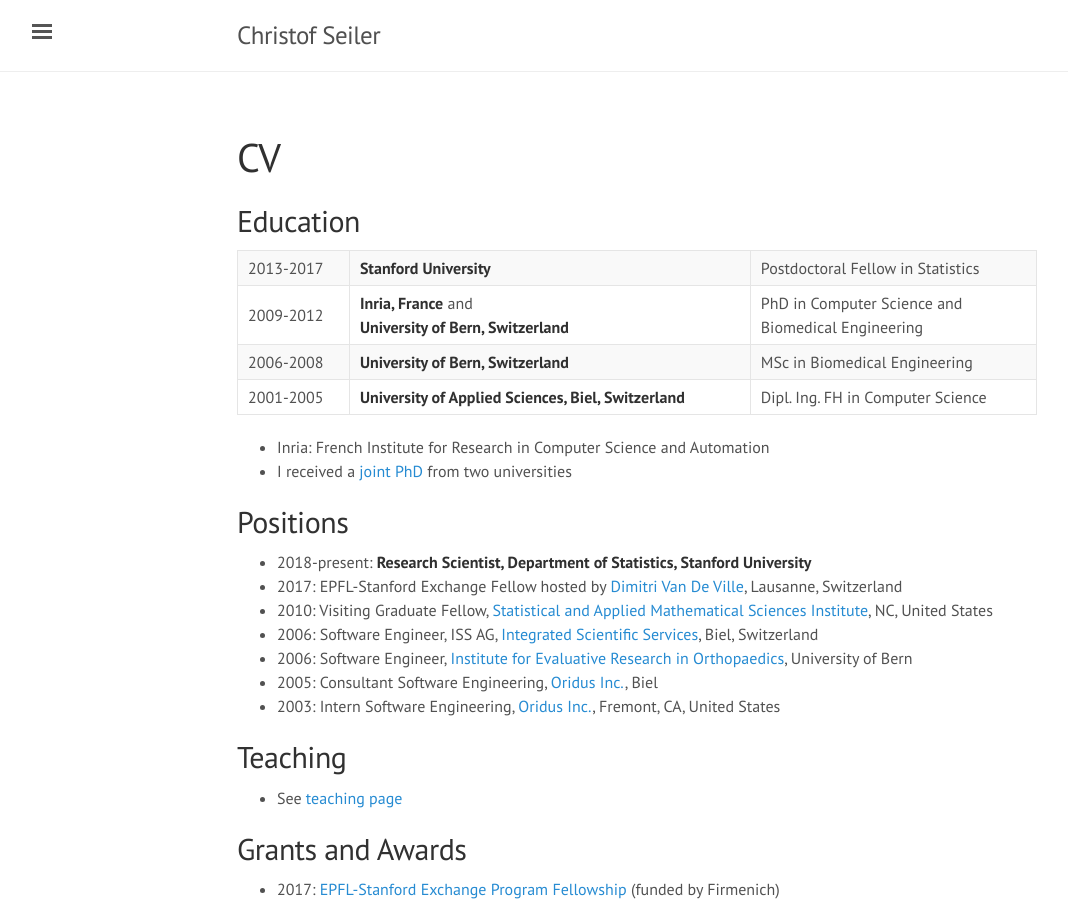
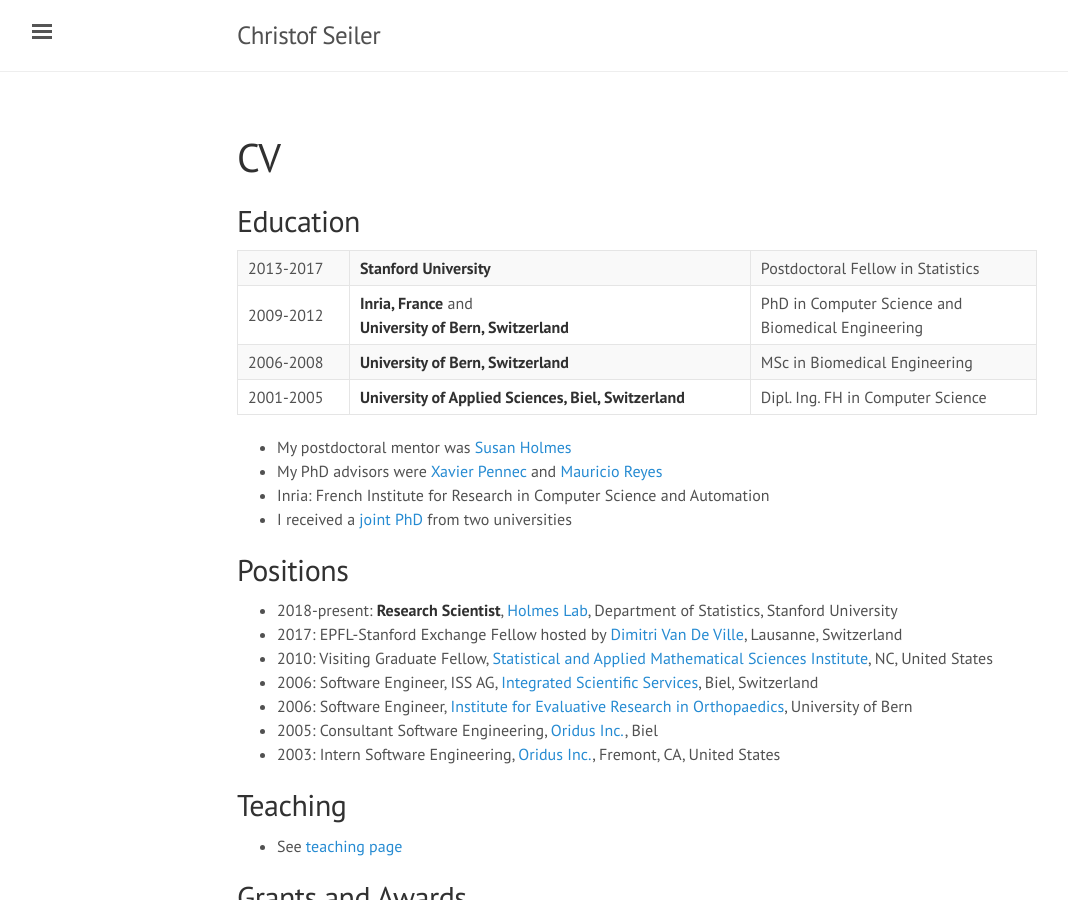
Before and after one commit to ChristofSeiler/ChristofSeiler.github.io, a Jekyll site: the page built from about.md, in a window 1280 px wide and 900 px high. Shown: the whole window, without its empty margins (3-1071 px from the left). Built offline with Jekyll 4.4.1, drawn with Linux system fonts in a browser that asks for light colours.

Commit message:
adding mentors and updating research interests

```diff
--- a/about.md
+++ b/about.md
@@ -10,12 +10,14 @@
 2006-2008 | **University of Bern, Switzerland**                             | MSc in Biomedical Engineering
 2001-2005 | **University of Applied Sciences, Biel, Switzerland**           | Dipl. Ing. FH in Computer Science
 
+* My postdoctoral mentor was [Susan Holmes](http://www-stat.stanford.edu/~susan/)
+* My PhD advisors were [Xavier Pennec](http://www-sop.inria.fr/members/Xavier.Pennec/) and [Mauricio Reyes](http://www.mauricioreyes.me/)
 * Inria: French Institute for Research in Computer Science and Automation
 * I received a [joint PhD](http://www.unibe.ch/studies/programs/doctorate/doctoral_degree/joint_supervision_doctorate/index_eng.html) from two universities
 
 ## Positions
 
-* 2018-present: **Research Scientist, Department of Statistics, Stanford University**
+* 2018-present: **Research Scientist**, [Holmes Lab](http://www-stat.stanford.edu/~susan/), Department of Statistics, Stanford University
 * 2017: EPFL-Stanford Exchange Fellow hosted by [Dimitri Van De Ville](http://miplab.epfl.ch/index.php/people/vandeville), Lausanne, Switzerland
 * 2010: Visiting Graduate Fellow, [Statistical and Applied Mathematical Sciences Institute](https://www.samsi.info/), NC, United States
 * 2006: Software Engineer, ISS AG, [Integrated Scientific Services](http://www.iss-ag.ch/en), Biel, Switzerland
--- a/index.html
+++ b/index.html
@@ -35,7 +35,7 @@
 
 <img src="public/portrait.jpg" alt="" border="0" width="200" />
 
-<p>I am a Research Scientist at Stanford University in the Department of Statistics mentored by <a href="http://www-stat.stanford.edu/~susan/">Susan Holmes</a>. I work on the statistical analysis of immunology, microbiome, and neuroimaging data (measured using CyTOF, RNA-seq, microarrays, structural/functional/diffusion MRI, and fNIRS).</p>
+<p>My main research interest is in developing and applying computer intensive statistical methods to answer questions in the biomedical sciences. Currently, I am collaborating with immunologists to analyze mass cytometry data and with neuroscientists to analyze medical imaging data.</p>
 
 <br>
 
```
